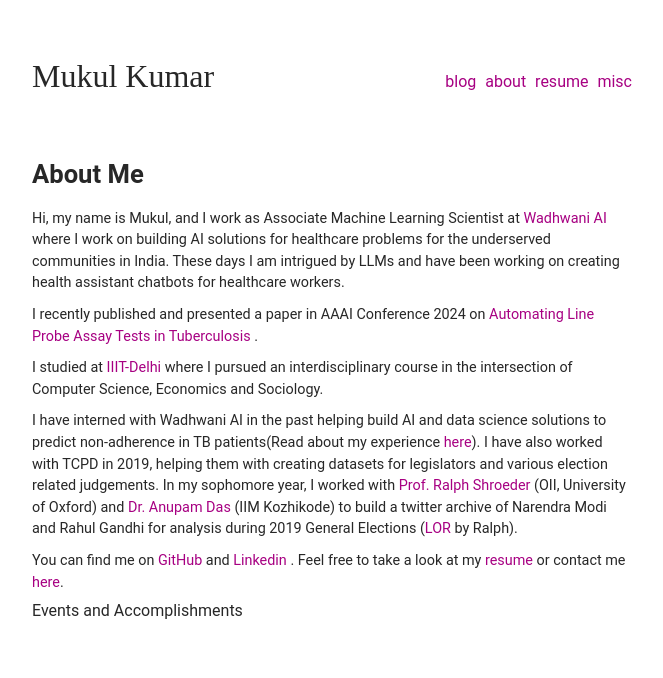
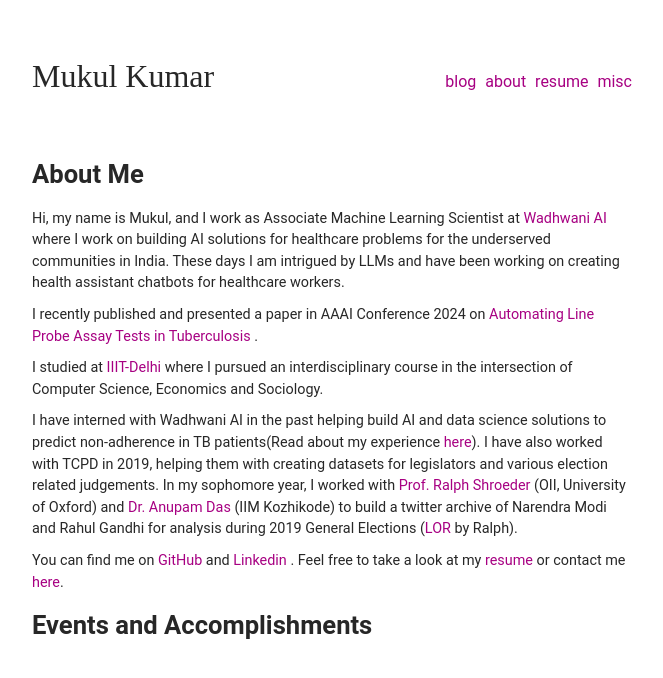
Before and after one commit to mukulkumar22/mukulkumar22.github.io, a Jekyll site: the page index.html, which Jekyll copies as it is, in a window 1280 px wide. Shown: the top 678 px of the page, without its empty margins (308-971 px from the left). Built offline with Jekyll 4.4.1, drawn with Linux system fonts in a browser that asks for light colours; some web fonts are replaced.

Commit message:
Update index.html

```diff
--- a/index.html
+++ b/index.html
@@ -88,10 +88,10 @@ look at my <a href="mukul_kumar.pdf">resume</a> or contact me
 
     </div>
 
+</div>
     <div>
-        <h2>Events and Accomplishments</h2>
+        <h1 class="page__title">Events and Accomplishments</h1>
     </div>
-</div>
 
     </div>
 
```
